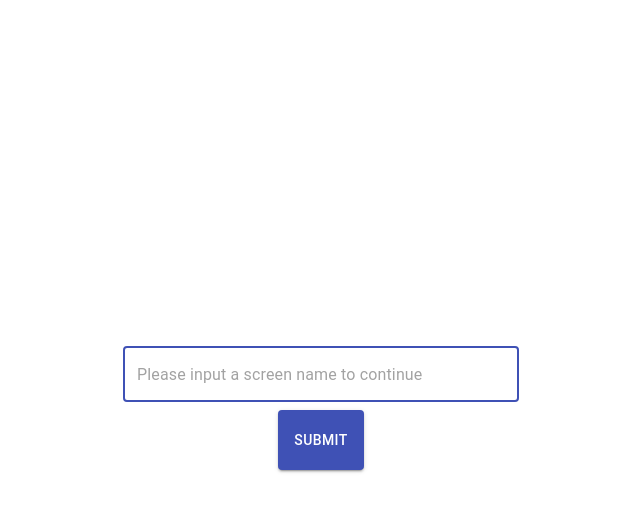
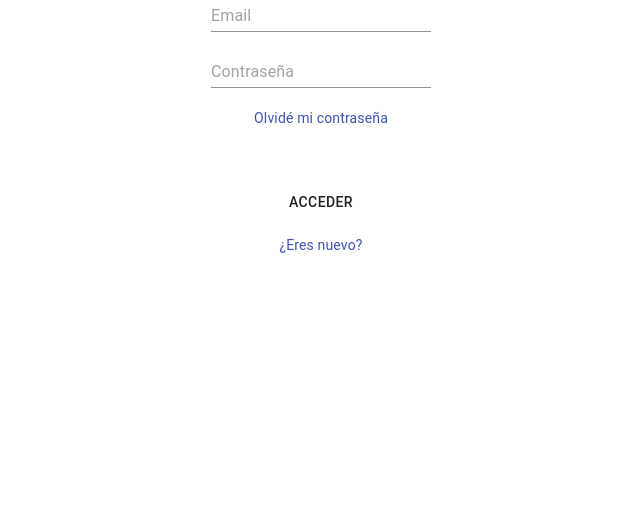
Before and after one commit to ana-225/chat-app-react, a React (Create React App) app: page / in a window 1280 px wide. Shown: the top 512 px of the page, without its empty margins (319-959 px from the left). Built offline with nearby package versions, Linux system fonts and the light colour scheme; no server answers.

Commit message:
login works

```diff
--- a/src/App.js
+++ b/src/App.js
@@ -1,84 +1,18 @@
-import React, { Component } from "react";
+import React from "react";
 import "./App.css";
-import ConversationsList from "./containers/ConversationsList";
-import Button from "@material-ui/core/Button";
-import TextField from "@material-ui/core/TextField";
-import Container from "@material-ui/core/Container";
+// import ConversationsList from "./containers/ConversationsList";
+// import Button from "@material-ui/core/Button";
+// import TextField from "@material-ui/core/TextField";
+// import Container from "@material-ui/core/Container";
+import Login from "./componentes/Login";
 
-export default class App extends Component {
-  constructor(props) {
-    super(props);
-    this.state = {
-      username: "",
-    };
-  }
+function App() {
+  return (
+    <div>
+      <Login/>
+      {/* <ConversationsList /> */}
+    </div>
+  );
+}
 
-  generateUid() {
-    return new Date().getTime() + "" + Math.floor(Math.random() * 7 + 4);
-  }
-
-  handleChange(e) {
-    this.setState({ username: e.target.value });
-  }
-
-  handleClick(e) {
-    e.preventDefault();
-    this.handleLogin();
-  }
-  handleKeyPress(e) {
-    if (e.key === "Enter") {
-      this.handleLogin();
-    }
-    return false;
-  }
-
-  handleLogin() {
-    let username = this.state.username;
-    const uid = this.generateUid();
-    if (!username) {
-      username = "Guest";
-    }
-    this.setState({ uid: uid, username: `${username} ID:${uid}` });
-  }
-  render() {
-    let renderDOM;
-    if (this.state.uid) {
-      renderDOM = (
-        <ConversationsList
-          username={this.state.username}
-          uid={this.state.uid}
-        />
-      );
-    } else {
-      renderDOM = (
-        <Container component="main" maxWidth="xs">
-          <div className="loginForm">
-            <TextField
-              variant="outlined"
-              margin="normal"
-              required
-              fullWidth
-              type="text"
-              autoFocus
-              placeholder="Please input a screen name to continue"
-              onChange={this.handleChange.bind(this)}
-              onKeyPress={this.handleKeyPress.bind(this)}
-            />
-            <div className="submit">
-              <Button
-                type="submit"
-                fullWidth
-                variant="contained"
-                color="primary"
-                onClick={this.handleClick.bind(this)}
-              >
-                Submit
-              </Button>
-            </div>
-          </div>
-        </Container>
-      );
-    }
-    return <div>{renderDOM}</div>;
-  }
-}
+export default App;
--- a/src/componentes/Login.jsx
+++ b/src/componentes/Login.jsx
@@ -1,73 +1,110 @@
 import React, { useState } from 'react'
 // import { auth } from '../firebaseconfig'
-import { Form, Button } from 'react-bootstrap'
+// import { Form, Button } from 'react-bootstrap'
 // import logo from '../img/logo.png'
-import { useHistory}  from 'react-router-dom'
+// import { useHistory}  from 'react-router-dom'
+import { Box, TextField} from '@material-ui/core';
+import Button from '@material-ui/core/Button'
+import Grid from '@material-ui/core/Grid'
+import Link from '@material-ui/core/Link'
 
 
 const Login = () => {
-  const historial = useHistory('');
-  const [email, setEmail] = useState('');
-  const [pass, setPass] = useState('');
-  const [msgerror, setMsgError] = useState(null);
-  const style = {
-    color: "red"
+  const [email, setEmail] = useState('')
+  const [pass, setPass] = useState('')
+  const [error, setError] = useState(null)
+  const [isRegister, setIsRegister] = useState(true)
+  const processData = e => {
+    e.preventDefault()
+        if(!email.trim()){
+        //console.log('Ingrese Email')
+        setError('Ingrese Email')
+        return
+    }
+    e.preventDefault()
+        if(!pass.trim()){
+        //console.log('Ingrese Contraseña')
+        setError('Ingrese Contraseña')
+        return
+    }
+      fetch('https://chat-app-comes.herokuapp.com/users')
+      .then((res) => res.json())
+      .then((data) => {
+        const found = data.find( element => element.userEmail === email );
+        if (found){
+          return alert('email encontrado')
+        } else {return alert('intenta con otro usuario')}
+      })
+      .catch(console.log);
   }
 
-  // const LoginWaiter = e => {
-  //   console.log(e.target.innerText);
+  return (
+      <Grid
+            item xs={12}>
+              <form onSubmit={processData}>
+                {
 
-  //   auth.signInWithEmailAndPassword(email, pass)
-  //   .then((r) => {
-  //     e.target.innerText === "Mesero" ? historial.push('/lunch') : historial.push('/kitchen')
-  //   })
-  //   .catch((err) => {
-  //     const { code } = err;
-  //     switch(code){
-  //       case "auth/invalid-email":
-  //         setMsgError("Formato de correo invalido");
-  //         break;
-  //       case "auth/user-not-found":
-  //         setMsgError("Usuario no encontrado");
-  //         break;
-  //       default: setMsgError("");
-  //     }
-  //   })
-  // }
+                  error && (
+                    <div className="divAlert">{error}</div>
+                  )
 
-  return (
-    <div className = 'login-container'>
+                }
+              <Box
+              textAlign="center">
 
-      <div>
-        <Form >
-          <Form.Group  controlId="formBasicEmail">
-            <Form.Label></Form.Label>
-            <Form.Control
-            onChange = {(e) => {setEmail(e.target.value)}}
-            type="email" placeholder="Usuario" />
-            <Form.Text className="text-muted">
-            </Form.Text>
-          </Form.Group>
+              <TextField
+                type="email"
+                className="email"
+                placeholder="Email"
+                onChange={e => setEmail(e.target.value)}
+                value={email}
+              />
+              <br />
+              <br/>
+              <TextField
+                type="password"
+                className="password"
+                placeholder="Contraseña"
+                onChange={e => setPass(e.target.value)}
+                value={pass}
+                />
+                </Box>
+              <Box textAlign="center">
+            <Link
+              component="button"
+              variant="body2"
+              onClick={() => {
+                console.info("I'm a button.");
+              }}
+            >
+              Olvidé mi contraseña
+            </Link>
+            </Box>
+              <Box textAlign="center">
+              <br />
+            <Button
+            type="submit">
+              {
+                isRegister ? 'Acceder' : 'Registrarse'
+              }
+            </Button>
+            </Box>
+            <Box textAlign="center">
+            <Link
+              type="button"
+              variant="body2"
+              onClick={() => {
+                setIsRegister(!isRegister)}}
+            >
+              {
+                isRegister ? '¿Eres nuevo?' : '¿Ya tienes cuenta?'
+              }
 
-          <Form.Group controlId="formBasicPassword">
-            <Form.Label></Form.Label>
-            <Form.Control
-            onChange = {(e) => {setPass(e.target.value)}}
-            type="password" placeholder="Contraseña" />
-          </Form.Group>
-      </Form>
-        <div>
-          <Button
-              // onClick={(e) => LoginWaiter(e)}
-              // variant="primary"
-              // type="submit"
-            >
-              Ingresar
-          </Button>
-        </div>
-          { msgerror && <div style={style}> {msgerror} </div> }
-      </div>
-    </div>
+            </Link>
+            </Box>
+
+            </form>
+          </Grid>
  )
 }
 
--- a/src/componentes/chatbox/MessageEdit.jsx
+++ b/src/componentes/chatbox/MessageEdit.jsx
@@ -21,6 +21,7 @@ const handleSubmit = (textMessage) => {
             username:'ana',
           })
         );
+        setMessage='';
       };
       return (
         <Container component="main" maxWidth="xs">
@@ -39,14 +40,12 @@ const handleSubmit = (textMessage) => {
             // onKeyPress={this.handleKeyPress.bind(this)}
           />
           <div className="submit">
-          {/* <input value={clientName} type='text' placeholder='Ingrese un nombre' onChange={(e) => setClientName(e.target.value)}></input> */}
-
           <Button
-        type="button"
-        variant="danger"
-        onClick={() =>handleSubmit(message)}>
-        Enviar mensaje
-      </Button>
+            type="button"
+            variant="danger"
+            onClick={() =>handleSubmit(message)}>
+            Enviar mensaje
+          </Button>
           </div>
         </div>
       </Container>
```
